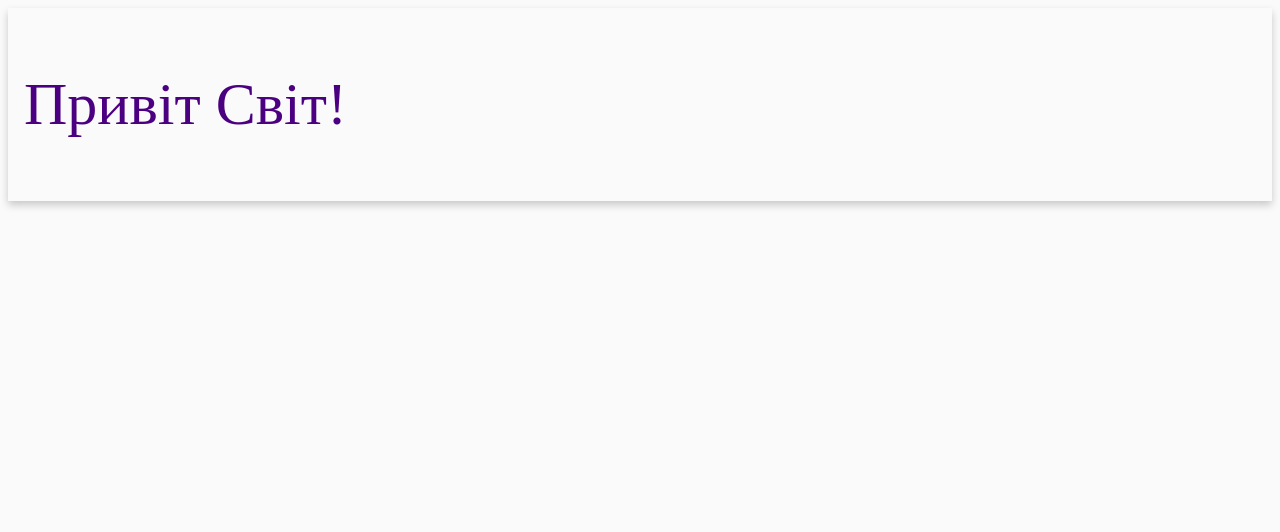
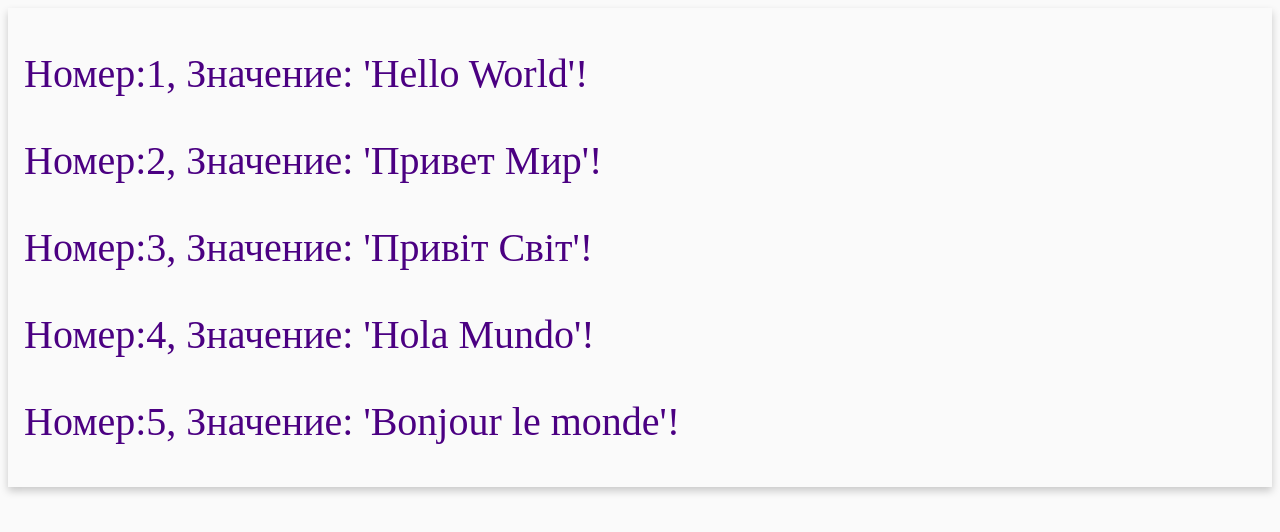
Before and after one commit to nntndfrk/angular_transformation_1_2, an Angular app: page / in a window 1280 px wide. Shown: the top 532 px of the page. Built offline with nearby package versions, Linux system fonts and the light colour scheme.

Commit message:
change of concept

```diff
--- a/src/app/hello/hello/hello.component.css
+++ b/src/app/hello/hello/hello.component.css
@@ -1,5 +1,5 @@
 p {
-  font-size: 60px;
+  font-size: 40px;
   color: indigo;
 }
 
--- a/src/app/hello/hello/hello.component.html
+++ b/src/app/hello/hello/hello.component.html
@@ -1,7 +1,7 @@
 <div class="card">
   <div class="container">
-    <p>
-      {{congratulation}}!
+    <p *ngFor="let congratulation of congratulations; index as i;">
+      Номер:{{i+1}}, Значение: '{{congratulation}}'!
     </p>
   </div>
 </div>
--- a/src/app/hello/hello/hello.component.ts
+++ b/src/app/hello/hello/hello.component.ts
@@ -5,7 +5,7 @@ import {Component, OnInit} from '@angular/core';
   templateUrl: './hello.component.html',
   styleUrls: ['./hello.component.css']
 })
-export class HelloComponent implements OnInit {
+export class HelloComponent {
   congratulations = [
     'Hello World',
     'Привет Мир',
@@ -14,19 +14,6 @@ export class HelloComponent implements OnInit {
     'Bonjour le monde',
   ];
 
-  congratulation = '';
-
   constructor() {
-    this.showCongratulation();
   }
-
-  ngOnInit() {
-    setInterval(this.showCongratulation, 1000);
-  }
-
-  showCongratulation = () => {
-    this.congratulation = this.congratulations.splice(0, 1)[0];
-    this.congratulations.push(this.congratulation);
-  }
-
 }
```
Also changed, not shown: 1 other file (tests, documents, lock files or other folders).
